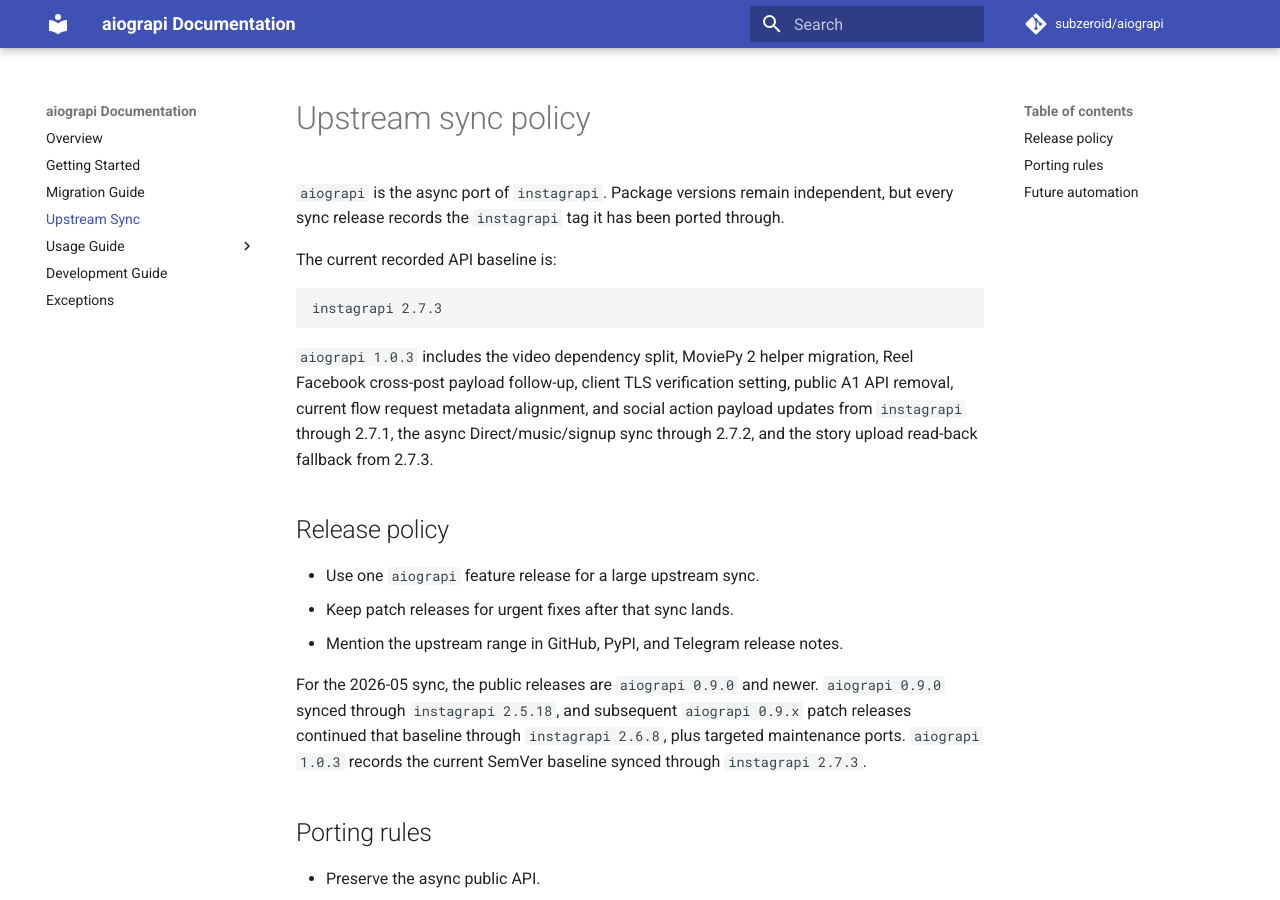
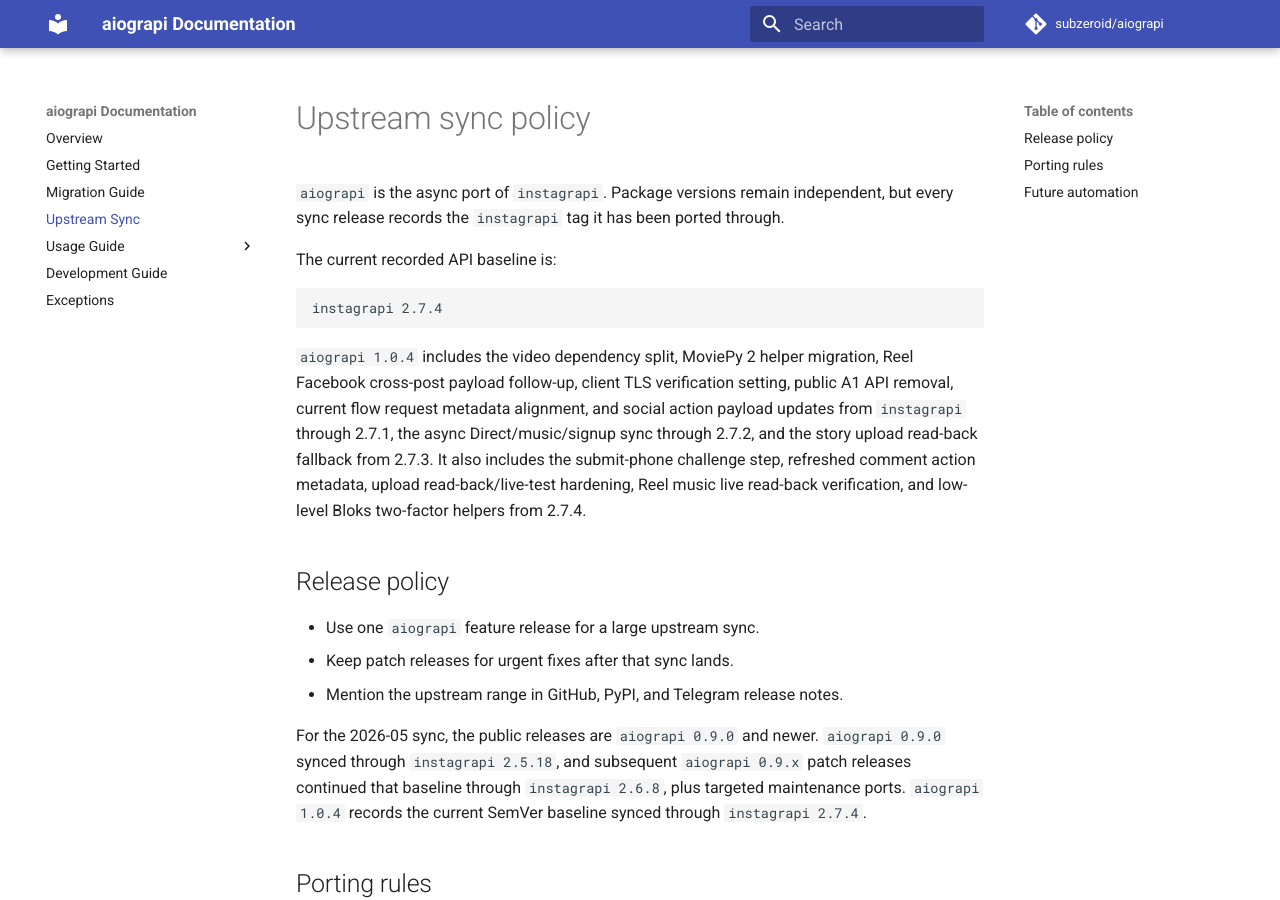
Before and after one commit to subzeroid/aiograpi, an MkDocs documentation site: the page built from docs/upstream-sync.md, in a window 1280 px wide and 900 px high. Built offline with MkDocs 1.6.1 and Material for MkDocs 9.7.7, drawn with Linux system fonts in a browser that asks for light colours; comment, search, counter and statistics services are not loaded; the version menu is left out.

````diff
--- a/aiograpi/__init__.py
+++ b/aiograpi/__init__.py
@@ -45,7 +45,7 @@ from aiograpi.mixins.video import DownloadVideoMixin, UploadVideoMixin
 # Used as fallback logger if another is not provided.
 DEFAULT_LOGGER = logging.getLogger("aiograpi")
 
-__upstream_instagrapi_version__ = "2.7.3"
+__upstream_instagrapi_version__ = "2.7.4"
 
 
 class Client(
--- a/docs/upstream-sync.md
+++ b/docs/upstream-sync.md
@@ -7,13 +7,15 @@ ported through.
 The current recorded API baseline is:
 
 ```text
-instagrapi 2.7.3
+instagrapi 2.7.4
 ```
 
-`aiograpi 1.0.3` includes the video dependency split, MoviePy 2 helper migration, Reel Facebook cross-post payload
+`aiograpi 1.0.4` includes the video dependency split, MoviePy 2 helper migration, Reel Facebook cross-post payload
 follow-up, client TLS verification setting, public A1 API removal, current flow request metadata alignment, and social
 action payload updates from `instagrapi` through 2.7.1, the async Direct/music/signup sync through 2.7.2, and the story
-upload read-back fallback from 2.7.3.
+upload read-back fallback from 2.7.3. It also includes the submit-phone challenge step, refreshed comment action
+metadata, upload read-back/live-test hardening, Reel music live read-back verification, and low-level Bloks two-factor
+helpers from 2.7.4.
 
 ## Release policy
 
@@ -24,7 +26,7 @@ upload read-back fallback from 2.7.3.
 For the 2026-05 sync, the public releases are `aiograpi 0.9.0` and newer.
 `aiograpi 0.9.0` synced through `instagrapi 2.5.18`, and subsequent
 `aiograpi 0.9.x` patch releases continued that baseline through `instagrapi 2.6.8`, plus targeted maintenance
-ports. `aiograpi 1.0.3` records the current SemVer baseline synced through `instagrapi 2.7.3`.
+ports. `aiograpi 1.0.4` records the current SemVer baseline synced through `instagrapi 2.7.4`.
 
 ## Porting rules
 
--- a/pyproject.toml
+++ b/pyproject.toml
@@ -4,7 +4,7 @@ build-backend = "setuptools.build_meta"
 
 [project]
 name = "aiograpi"
-version = "1.0.3"
+version = "1.0.4"
 authors = [
     { name = "Mark Subzeroid", email = "143403577+subzeroid@users.noreply.github.com" },
 ]
````
Also changed, not shown: CHANGELOG.md (+13 -0 lines), 1 other file.
